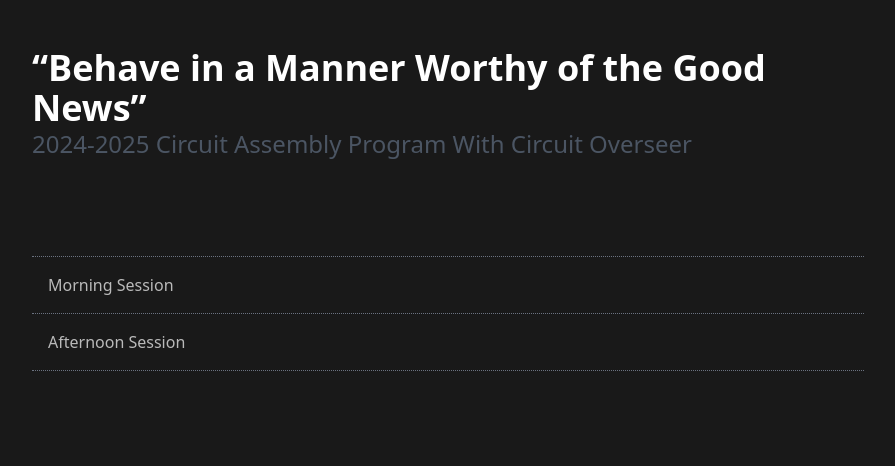
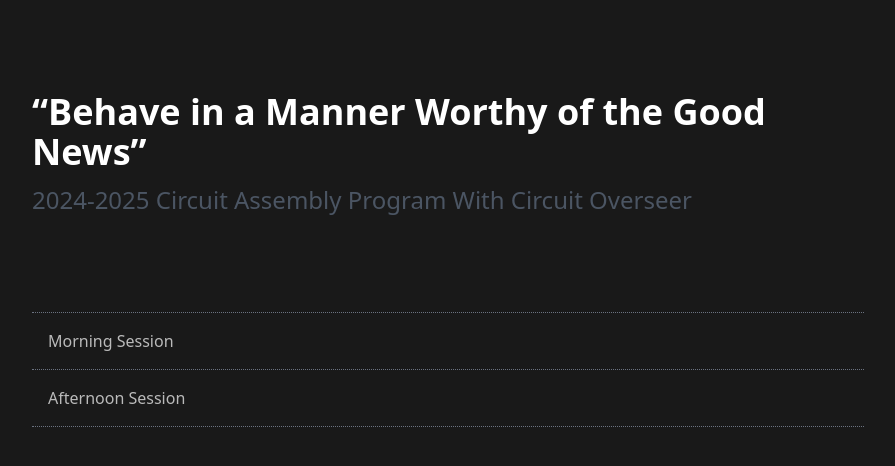
Before and after one commit to jezzar042015/co24-timer, a Vue app: page / in a window 1280 px wide. Shown: the top 466 px of the page, without its empty margins (192-1087 px from the left). Built offline with nearby package versions, Linux system fonts and the light colour scheme.

Commit message:
formatting

```diff
--- a/src/components/TheHome.vue
+++ b/src/components/TheHome.vue
@@ -1,8 +1,8 @@
 <template>
     <div class="bg-black/90">
         <div class="p-5 md:pt-12 md:px-24 h-screen max-w-5xl min-w-3xl m-auto shadow-xl shadow-white/5">
-            <div>
-                <h1 class="text-2xl md:text-4xl font-bold text-white">“Behave in a Manner Worthy of the Good News”</h1>
+            <div class="pt-8">
+                <h1 class="text-2xl md:text-4xl font-bold text-white py-3">“Behave in a Manner Worthy of the Good News”</h1>
                 <h2 class="text-md md:text-2xl text-gray-600">2024-2025 Circuit Assembly Program With Circuit Overseer
                 </h2>
             </div>
```
